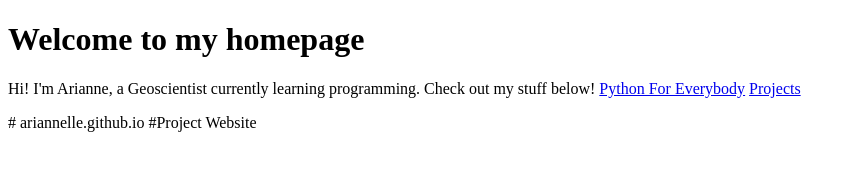
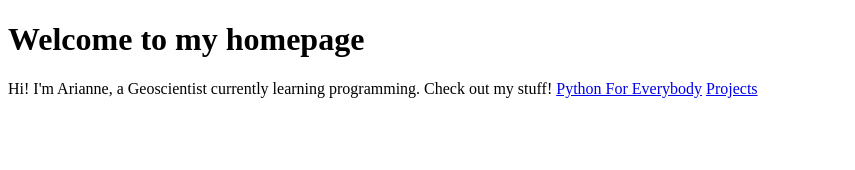
Before and after one commit to ariannelle/ariannelle.github.io, a plain HTML site: page index.html in a window 1280 px wide. Shown: the whole page, without its empty margins (0-855 px from the left). Drawn offline with Linux system fonts and the light colour scheme.

Commit message:
Update index.html

```diff
--- a/index.html
+++ b/index.html
@@ -9,10 +9,11 @@
     <h1>Welcome to my homepage</h1>
 
     <p>
-      Hi! I'm Arianne, a Geoscientist currently learning programming. Check out my stuff below!
+      Hi! I'm Arianne, a Geoscientist currently learning programming. Check out my stuff!
 
       <a href="https://github.com/ariannelle/Python-for-Everybody">
       Python For Everybody</a>
+
 
       <a href="https://github.com/ariannelle/Practice-things">
       Projects</a>
@@ -20,9 +21,3 @@
 
   </body>
 </html>
-
-
-
-
-# ariannelle.github.io
-#Project Website
```
